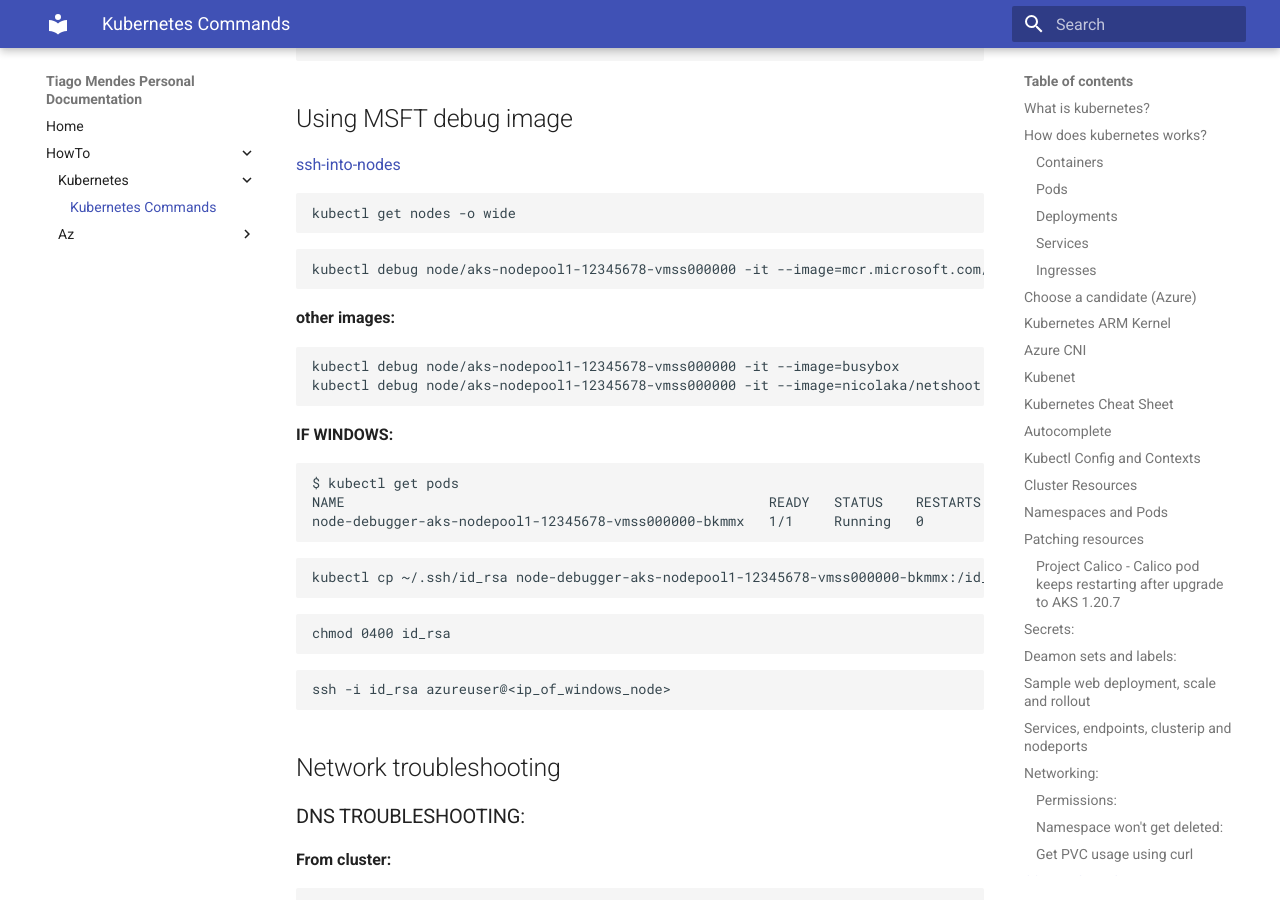
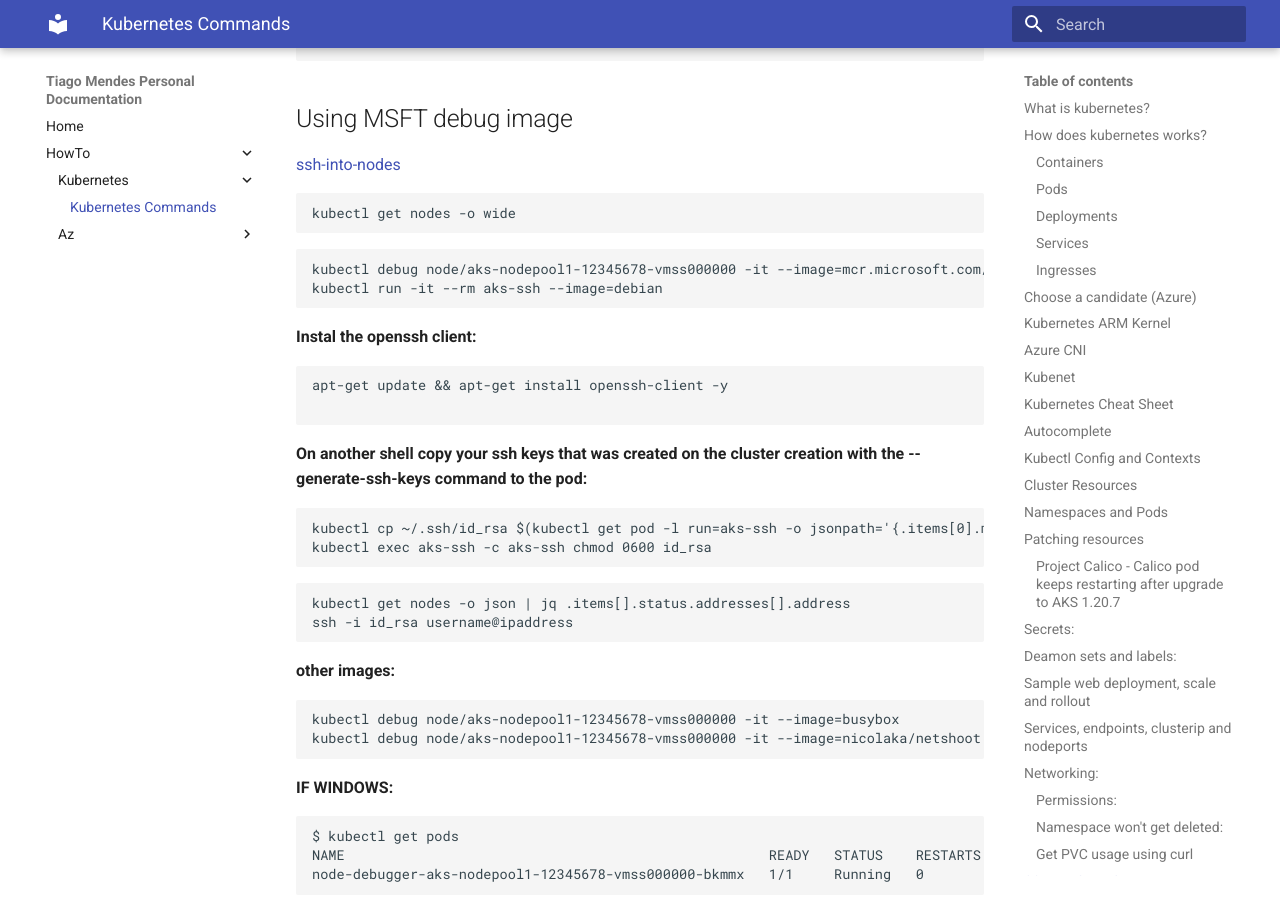
Before and after one commit to tmcmm/k8s-documentation, an MkDocs documentation site: the page built from docs/howto/kubernetes/kubernetes-help.md, in a window 1280 px wide and 900 px high, scrolled down 16797 px. Built offline with MkDocs 1.6.1 and Material for MkDocs 9.7.7, drawn with Linux system fonts in a browser that asks for light colours.

Commit message:
ssh keys

````diff
--- a/docs/howto/kubernetes/kubernetes-help.md
+++ b/docs/howto/kubernetes/kubernetes-help.md
@@ -663,7 +663,23 @@ kubectl get nodes -o wide
 ```
 ```
 kubectl debug node/aks-nodepool1-12345678-vmss000000 -it --image=mcr.microsoft.com/aks/fundamental/base-ubuntu:v0.0.11
-```
+kubectl run -it --rm aks-ssh --image=debian
+```
+__Instal the openssh client:<br>__
+```
+apt-get update && apt-get install openssh-client -y
+
+```
+__On another shell copy your ssh keys that was created on the cluster creation with the --generate-ssh-keys command to the pod:__<br>
+```
+kubectl cp ~/.ssh/id_rsa $(kubectl get pod -l run=aks-ssh -o jsonpath='{.items[0].metadata.name}'):/id_rsa
+kubectl exec aks-ssh -c aks-ssh chmod 0600 id_rsa
+```
+```
+kubectl get nodes -o json | jq .items[].status.addresses[].address
+ssh -i id_rsa username@ipaddress
+```
+
 __other images:__<br>
 ```
 kubectl debug node/aks-nodepool1-12345678-vmss000000 -it --image=busybox
````
